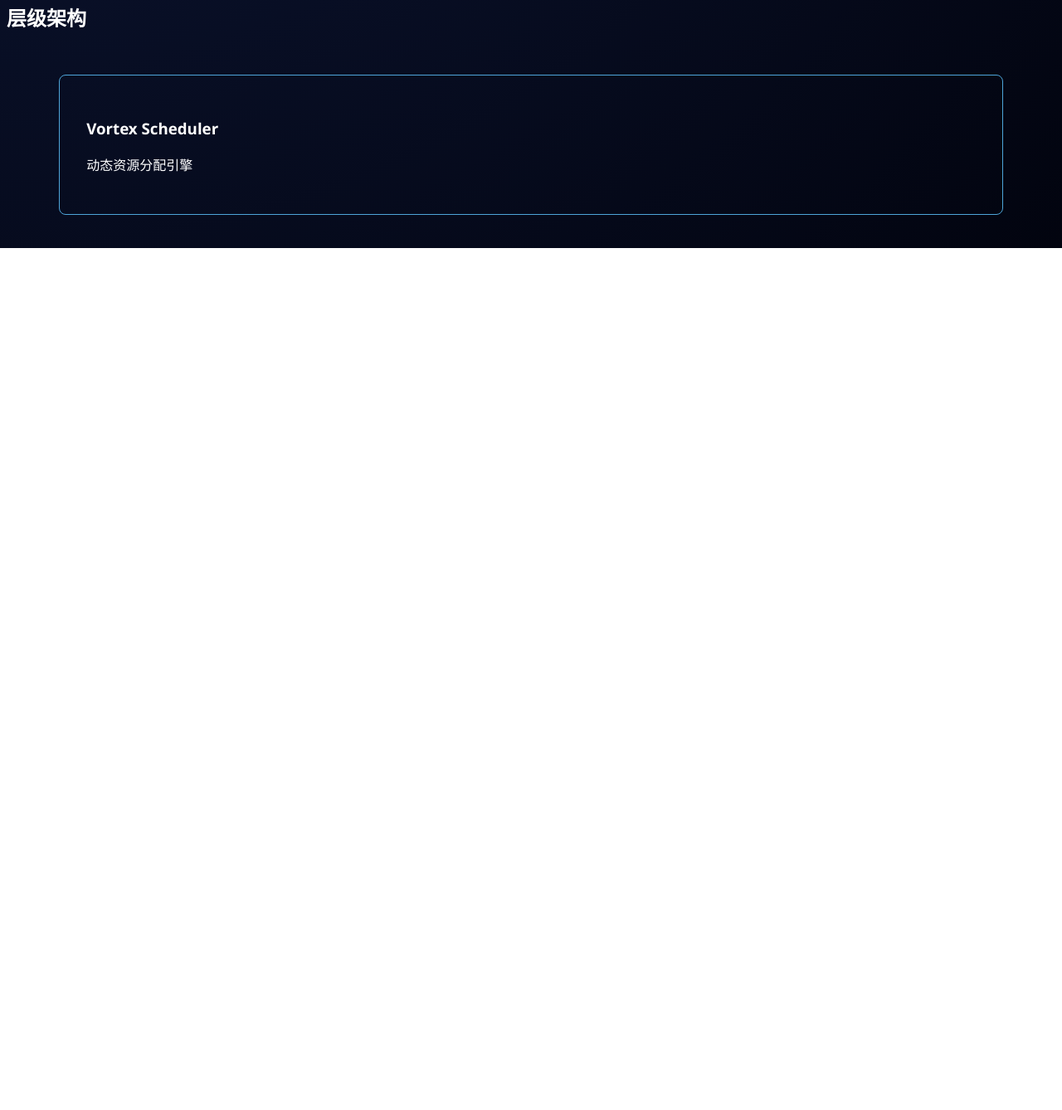
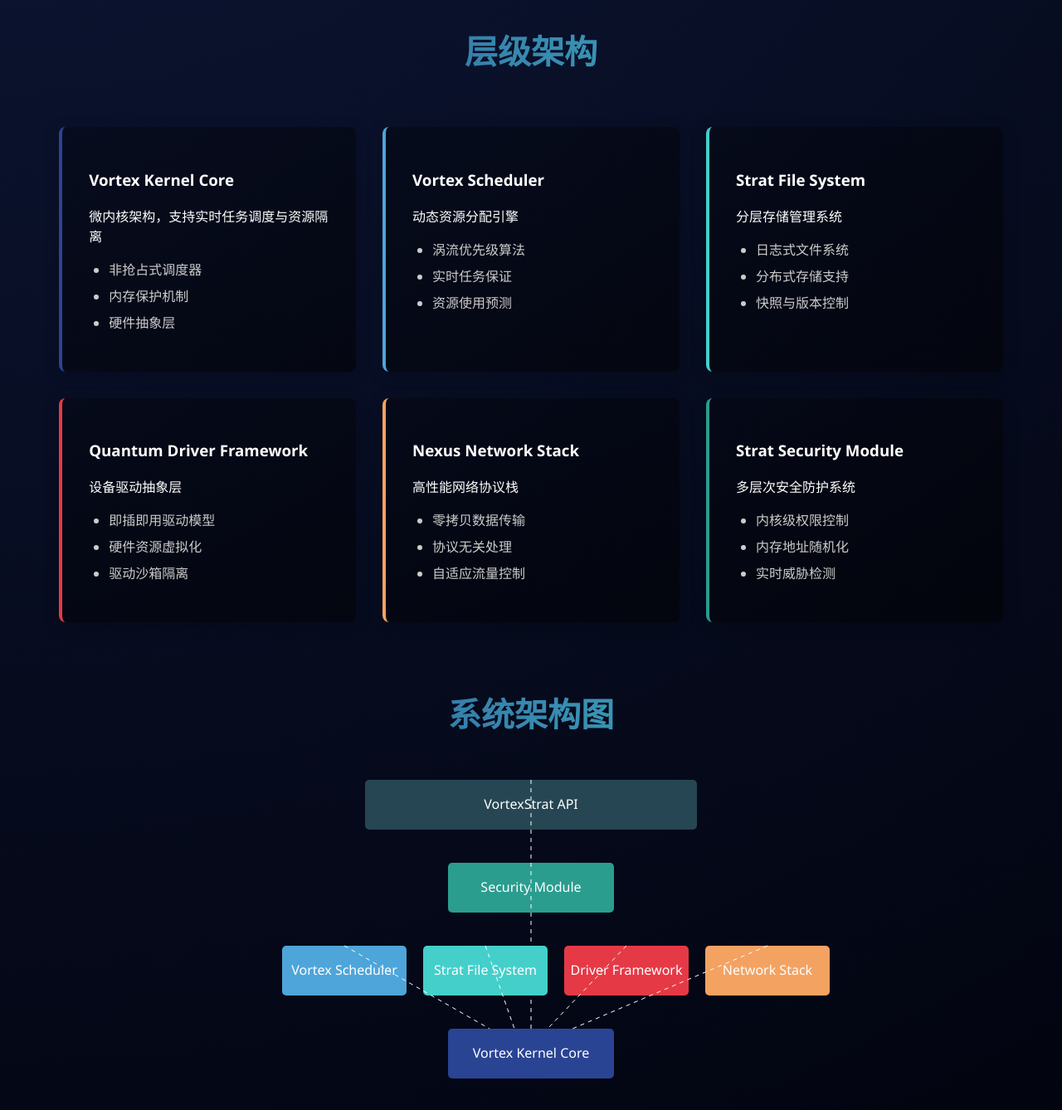
Before and after one commit to chuyuewei/VortexStratOS, a plain HTML site: page index.html in a window 1280 px wide. Shown: the part 858-2196 px from the top of the page at 83% size. Before the commit the page ends 1157 px from the top, so only its background shows below. Drawn offline with Linux system fonts and the light colour scheme.

Commit message:
Update index.html

```diff
--- a/index.html
+++ b/index.html
@@ -79,11 +79,103 @@
     <section class="architecture">
         <h2>层级架构</h2>
         <div class="layer-grid">
-            <div class="layer-card" style="--layer-color: #4EA5D9">
+            <div class="layer-card" style="--layer-color: var(--primary)">
+                <h3>Vortex Kernel Core</h3>
+                <p>微内核架构，支持实时任务调度与资源隔离</p>
+                <ul class="feature-list">
+                    <li>非抢占式调度器</li>
+                    <li>内存保护机制</li>
+                    <li>硬件抽象层</li>
+                </ul>
+            </div>
+
+            <div class="layer-card" style="--layer-color: var(--secondary)">
                 <h3>Vortex Scheduler</h3>
                 <p>动态资源分配引擎</p>
+                <ul class="feature-list">
+                    <li>涡流优先级算法</li>
+                    <li>实时任务保证</li>
+                    <li>资源使用预测</li>
+                </ul>
             </div>
-            <!-- 添加更多架构层级... -->
+
+            <div class="layer-card" style="--layer-color: var(--accent)">
+                <h3>Strat File System</h3>
+                <p>分层存储管理系统</p>
+                <ul class="feature-list">
+                    <li>日志式文件系统</li>
+                    <li>分布式存储支持</li>
+                    <li>快照与版本控制</li>
+                </ul>
+            </div>
+
+            <div class="layer-card" style="--layer-color: #E63946">
+                <h3>Quantum Driver Framework</h3>
+                <p>设备驱动抽象层</p>
+                <ul class="feature-list">
+                    <li>即插即用驱动模型</li>
+                    <li>硬件资源虚拟化</li>
+                    <li>驱动沙箱隔离</li>
+                </ul>
+            </div>
+
+            <div class="layer-card" style="--layer-color: #F4A261">
+                <h3>Nexus Network Stack</h3>
+                <p>高性能网络协议栈</p>
+                <ul class="feature-list">
+                    <li>零拷贝数据传输</li>
+                    <li>协议无关处理</li>
+                    <li>自适应流量控制</li>
+                </ul>
+            </div>
+
+            <div class="layer-card" style="--layer-color: #2A9D8F">
+                <h3>Strat Security Module</h3>
+                <p>多层次安全防护系统</p>
+                <ul class="feature-list">
+                    <li>内核级权限控制</li>
+                    <li>内存地址随机化</li>
+                    <li>实时威胁检测</li>
+                </ul>
+            </div>
+        </div>
+    </section>
+
+    <section class="architecture-diagram">
+        <h2>系统架构图</h2>
+        <div class="diagram-container">
+            <svg width="800" height="400" viewBox="0 0 800 400">
+                <!-- 简化的架构图 -->
+                <rect x="300" y="320" width="200" height="60" rx="5" fill="#2A4494" />
+                <text x="400" y="355" text-anchor="middle" fill="white">Vortex Kernel Core</text>
+
+                <rect x="100" y="220" width="150" height="60" rx="5" fill="#4EA5D9" />
+                <text x="175" y="255" text-anchor="middle" fill="white">Vortex Scheduler</text>
+
+                <rect x="270" y="220" width="150" height="60" rx="5" fill="#44CFCB" />
+                <text x="345" y="255" text-anchor="middle" fill="white">Strat File System</text>
+
+                <rect x="440" y="220" width="150" height="60" rx="5" fill="#E63946" />
+                <text x="515" y="255" text-anchor="middle" fill="white">Driver Framework</text>
+
+                <rect x="610" y="220" width="150" height="60" rx="5" fill="#F4A261" />
+                <text x="685" y="255" text-anchor="middle" fill="white">Network Stack</text>
+
+                <rect x="300" y="120" width="200" height="60" rx="5" fill="#2A9D8F" />
+                <text x="400" y="155" text-anchor="middle" fill="white">Security Module</text>
+
+                <rect x="200" y="20" width="400" height="60" rx="5" fill="#264653" />
+                <text x="400" y="55" text-anchor="middle" fill="white">VortexStrat API</text>
+
+                <!-- 连接线 -->
+                <line x1="400" y1="320" x2="400" y2="280" stroke="white" stroke-dasharray="5,5" />
+                <line x1="175" y1="220" x2="350" y2="320" stroke="white" stroke-dasharray="5,5" />
+                <line x1="345" y1="220" x2="380" y2="320" stroke="white" stroke-dasharray="5,5" />
+                <line x1="515" y1="220" x2="420" y2="320" stroke="white" stroke-dasharray="5,5" />
+                <line x1="685" y1="220" x2="450" y2="320" stroke="white" stroke-dasharray="5,5" />
+                <line x1="400" y1="120" x2="400" y2="220" stroke="white" stroke-dasharray="5,5" />
+                <line x1="400" y1="20" x2="400" y2="120" stroke="white" stroke-dasharray="5,5" />
+            </svg>
         </div>
     </section>
 
@@ -97,16 +189,51 @@
 
         .layer-card {
             background: linear-gradient(145deg,
-                rgba(var(--layer-color), 0.1),
-                rgba(var(--layer-color), 0.3));
-            border: 1px solid var(--layer-color);
+                rgba(0, 0, 0, 0.3),
+                rgba(0, 0, 0, 0.5));
+            border-left: 4px solid var(--layer-color);
             padding: 2rem;
             border-radius: 8px;
-            transition: transform 0.3s ease;
+            transition: transform 0.3s ease, box-shadow 0.3s ease;
+            box-shadow: 0 4px 20px rgba(0, 0, 0, 0.2);
         }
 
         .layer-card:hover {
             transform: translateY(-5px);
+            box-shadow: 0 10px 25px rgba(0, 0, 0, 0.3);
+        }
+
+        .feature-list {
+            margin-top: 1rem;
+            padding-left: 1.5rem;
+            color: #ccc;
+        }
+
+        .feature-list li {
+            margin-bottom: 0.5rem;
+        }
+
+        .architecture h2, .architecture-diagram h2 {
+            text-align: center;
+            margin: 3rem 0 2rem;
+            font-size: 2.5rem;
+            background: linear-gradient(90deg, var(--primary), var(--accent));
+            -webkit-background-clip: text;
+            -webkit-text-fill-color: transparent;
+        }
+
+        .diagram-container {
+            display: flex;
+            justify-content: center;
+            margin: 2rem 0;
+            overflow-x: auto;
+        }
+
+        @media (max-width: 768px) {
+            .diagram-container svg {
+                width: 100%;
+                height: auto;
+            }
         }
     </style>
 </body>
```
